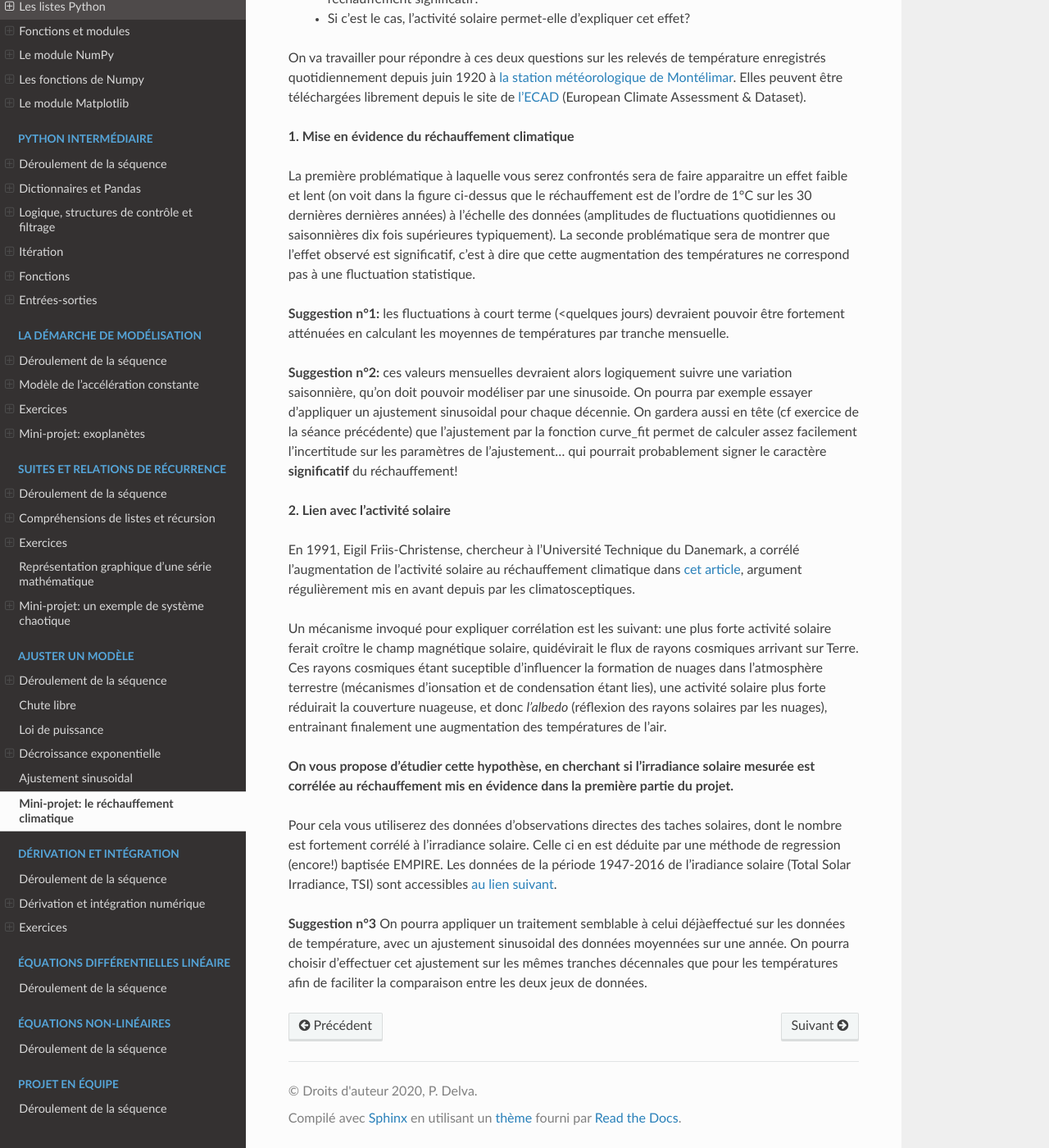
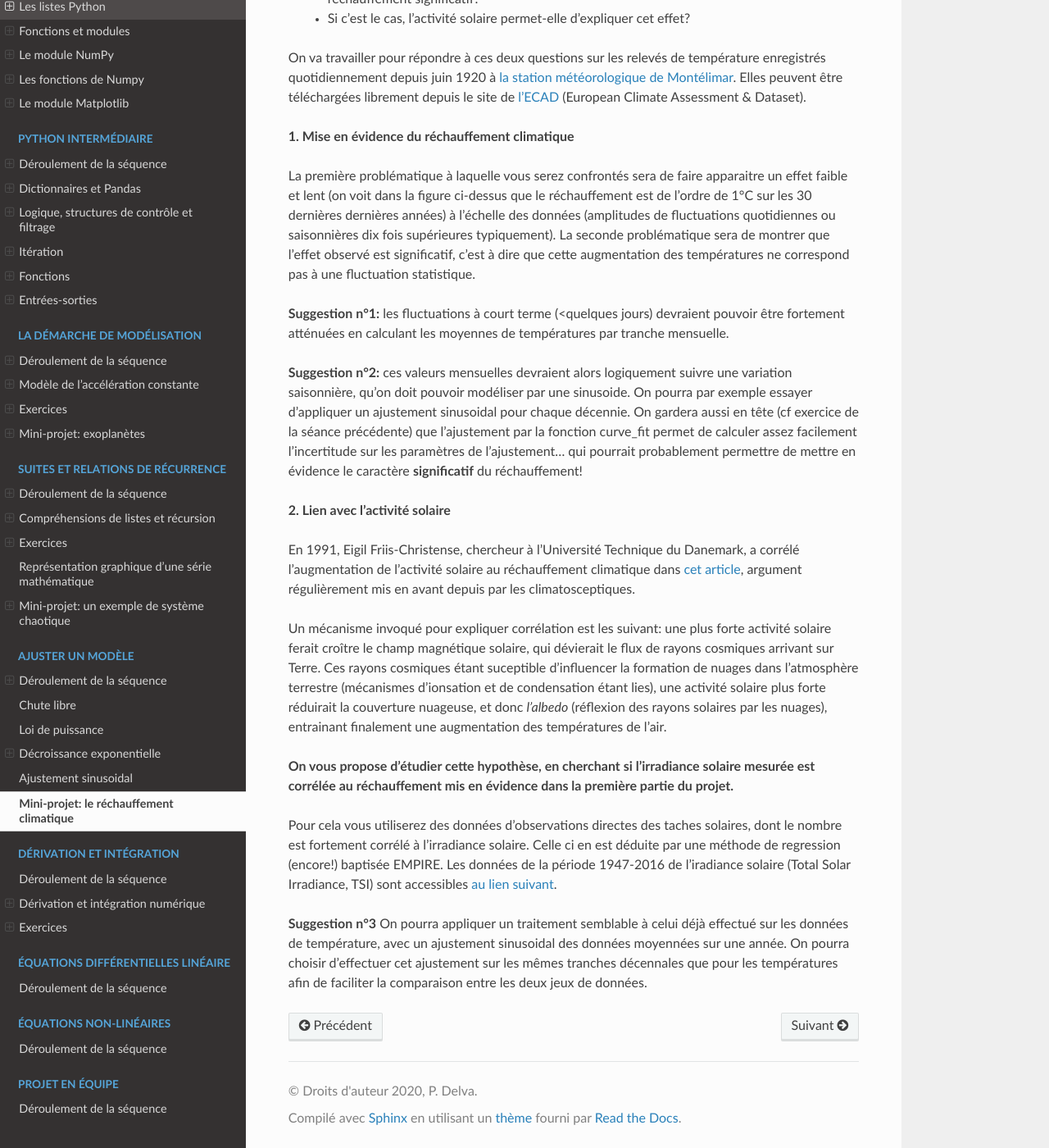
Before and after one commit to phys-mod/site, a Sphinx documentation site: the page built from source/sequences/05-ajustement-modele/rechauffement_climatique.rst, in a window 1280 px wide and 1400 px high, scrolled down 752 px. Shown: the whole window at 82% size. Built offline with Sphinx 7.4.7 and the Read the Docs theme 2.0.0, drawn with Linux system fonts in a browser that asks for light colours; pages that are not in the unit, such as notebooks, are missing from menus.

Commit message:
Update rechauffement_climatique.rst

```diff
--- a/source/sequences/05-ajustement-modele/rechauffement_climatique.rst
+++ b/source/sequences/05-ajustement-modele/rechauffement_climatique.rst
@@ -21,18 +21,18 @@ La seconde problématique sera de montrer que l'effet observé est significatif,
 
 **Suggestion n°1:** les fluctuations à court terme (<quelques jours) devraient pouvoir être fortement atténuées en calculant les moyennes de températures par tranche mensuelle.
 
-**Suggestion n°2:** ces valeurs mensuelles devraient alors logiquement suivre une variation saisonnière, qu'on doit pouvoir modéliser par une sinusoide. On pourra par exemple essayer d'appliquer un ajustement sinusoidal pour chaque décennie. On gardera aussi en tête (cf exercice de la séance précédente) que l'ajustement par la fonction curve_fit permet de calculer assez facilement l'incertitude sur les paramètres de l'ajustement... qui pourrait probablement signer le caractère **significatif** du réchauffement!
+**Suggestion n°2:** ces valeurs mensuelles devraient alors logiquement suivre une variation saisonnière, qu'on doit pouvoir modéliser par une sinusoide. On pourra par exemple essayer d'appliquer un ajustement sinusoidal pour chaque décennie. On gardera aussi en tête (cf exercice de la séance précédente) que l'ajustement par la fonction curve_fit permet de calculer assez facilement l'incertitude sur les paramètres de l'ajustement... qui pourrait probablement permettre de mettre en évidence le caractère **significatif** du réchauffement!
 
 **2. Lien avec l'activité solaire**
 
 En 1991, Eigil Friis-Christense, chercheur à l'Université Technique du Danemark, a corrélé l'augmentation de l'activité solaire au réchauffement climatique dans `cet article <https://www.researchgate.net/publication/6065360_Length_of_the_Solar_Cycle_An_Indicator_of_Solar_Activity_Closely_Associated_with_Climate>`_, argument régulièrement mis en avant depuis par les climatosceptiques.
 
-Un mécanisme invoqué pour expliquer corrélation est les suivant: une plus forte activité solaire ferait croître le champ magnétique solaire, quidévirait le flux de rayons cosmiques arrivant sur Terre. Ces rayons cosmiques étant suceptible d'influencer la formation de nuages dans l'atmosphère terrestre (mécanismes d'ionsation et de condensation étant lies), une activité solaire plus forte réduirait la couverture nuageuse, et donc *l'albedo* (réflexion des rayons solaires par les nuages), entrainant finalement une augmentation des températures de l'air.
+Un mécanisme invoqué pour expliquer corrélation est les suivant: une plus forte activité solaire ferait croître le champ magnétique solaire, qui dévierait le flux de rayons cosmiques arrivant sur Terre. Ces rayons cosmiques étant suceptible d'influencer la formation de nuages dans l'atmosphère terrestre (mécanismes d'ionsation et de condensation étant lies), une activité solaire plus forte réduirait la couverture nuageuse, et donc *l'albedo* (réflexion des rayons solaires par les nuages), entrainant finalement une augmentation des températures de l'air.
 
 **On vous propose d'étudier cette hypothèse, en cherchant si l'irradiance solaire mesurée est corrélée au réchauffement mis en évidence dans la première partie du projet.**
 
 Pour cela vous utiliserez des données d'observations directes des taches solaires, dont le nombre est fortement corrélé à l'irradiance solaire. Celle ci en est déduite par une méthode de regression (encore!) baptisée EMPIRE. Les données de la période 1947-2016 de l'iradiance solaire (Total Solar Irradiance, TSI) sont accessibles `au lien suivant <https://www2.mps.mpg.de/projects/sun-climate/data.html>`_.
 
-**Suggestion n°3** On pourra appliquer un traitement semblable à celui déjàeffectué sur les données de température, avec un ajustement sinusoidal des données moyennées sur une année. On pourra choisir d'effectuer cet ajustement sur les mêmes tranches décennales que pour les températures afin de faciliter la comparaison entre les deux jeux de données.
+**Suggestion n°3** On pourra appliquer un traitement semblable à celui déjà effectué sur les données de température, avec un ajustement sinusoidal des données moyennées sur une année. On pourra choisir d'effectuer cet ajustement sur les mêmes tranches décennales que pour les températures afin de faciliter la comparaison entre les deux jeux de données.
 
 .. |copy|   unicode:: U+000A9 .. COPYRIGHT SIGN
```
